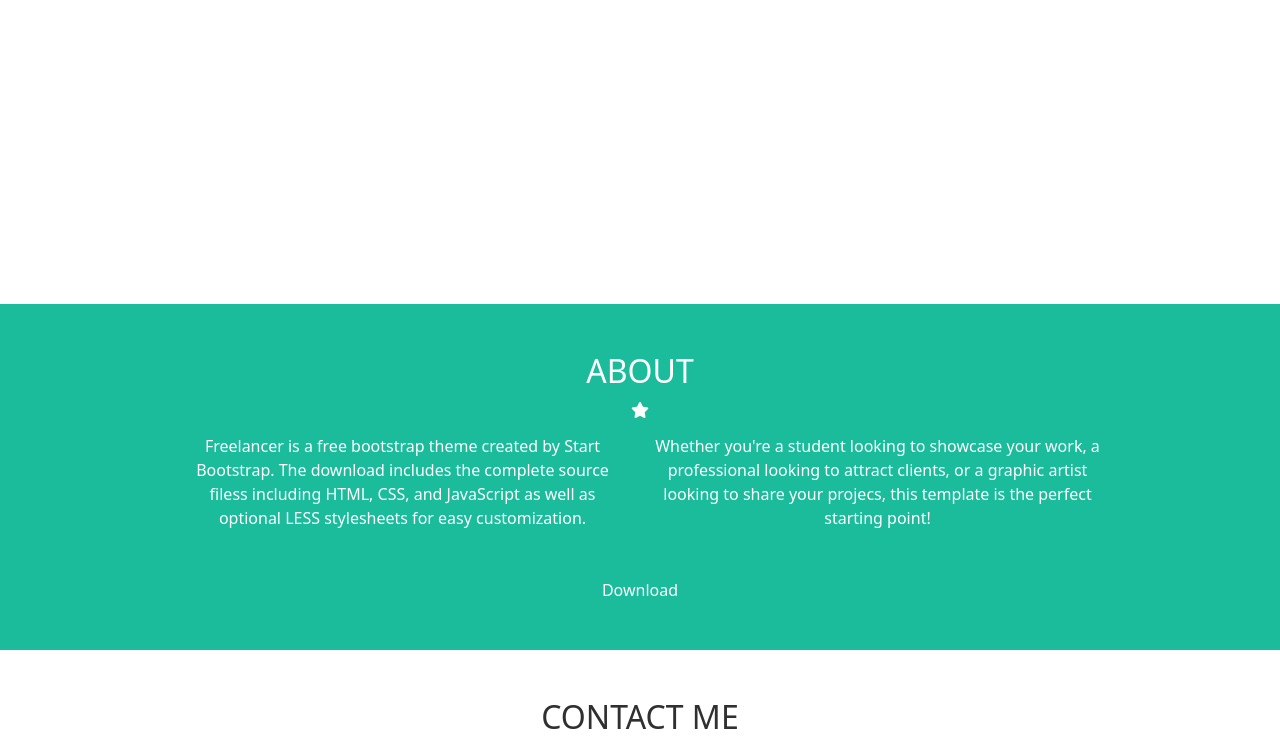
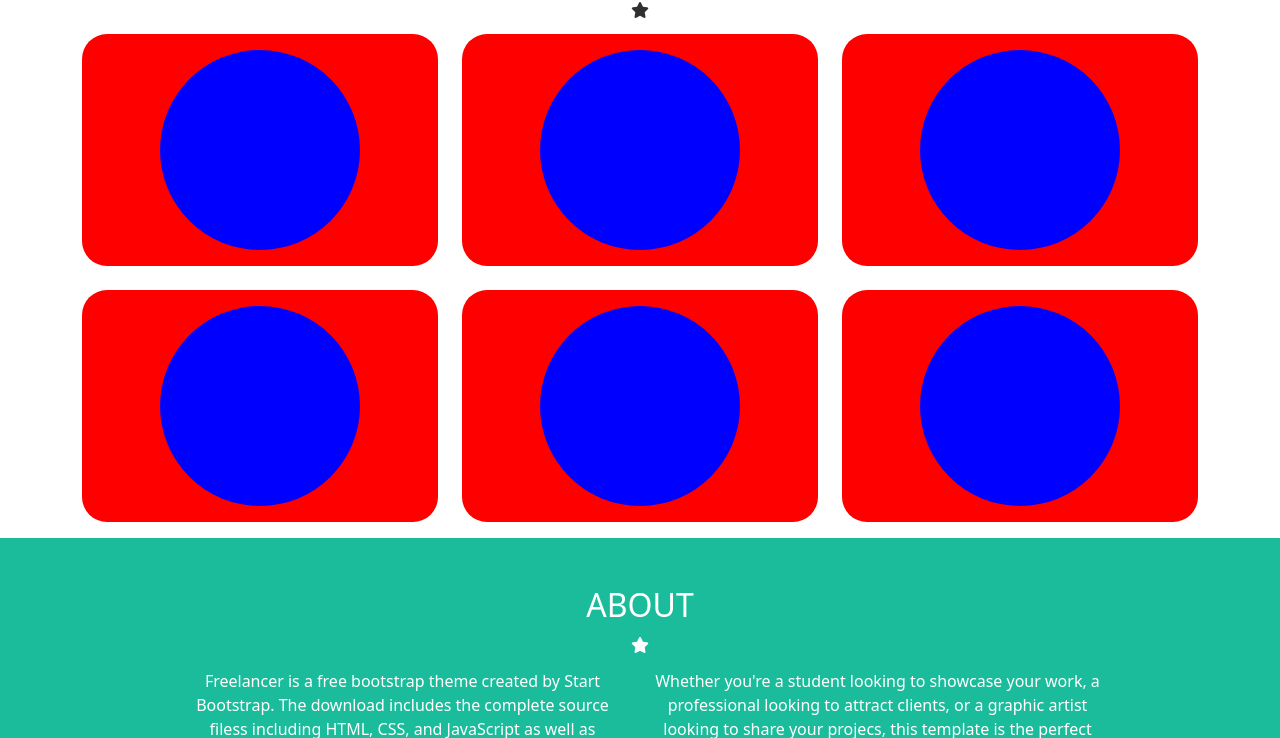
Before and after one commit to MyNameIsAlpaca/html-css-bootstrap-freelancer, a plain HTML site: page index.html in a window 1280 px wide. Shown: the part 569-1307 px from the top of the page. Drawn offline with nearby package versions, Linux system fonts and the light colour scheme.

Commit message:
feat: add middle section

```diff
--- a/css/style.css
+++ b/css/style.css
@@ -41,10 +41,15 @@ footer .footer-top {
 
 .main-top {
     background-color: white;
-    height: 400px;
 }
 
 .send-btn {
     background-color: #1abc9c;
     border: 0;
 }
+
+
+.bg-colored {
+    background-color: red;
+    border-radius: 25px;
+}
--- a/index.html
+++ b/index.html
@@ -61,6 +61,46 @@
 
     <main>
         <div class="main-top">
+            <div class="container">
+                <div class="container pt-5 text-center">
+                    <h2>Portfolio</h2>
+                    <i class="fa-solid fa-star pb-3"></i>
+                </div>
+                <div class="row pb-4">
+                    <div class="col-4">
+                        <div class="bg-colored d-flex justify-content-center py-3">
+                            <div class="immagine-test"></div>
+                        </div>
+                    </div>
+                    <div class="col-4">
+                        <div class="bg-colored d-flex justify-content-center py-3">
+                            <div class="immagine-test"></div>
+                        </div>
+                    </div>
+                    <div class="col-4">
+                        <div class="bg-colored d-flex justify-content-center py-3">
+                            <div class="immagine-test"></div>
+                        </div>
+                    </div>
+                </div>
+                <div class="row pb-3">
+                    <div class="col-4">
+                        <div class="bg-colored d-flex justify-content-center py-3">
+                            <div class="immagine-test"></div>
+                        </div>
+                    </div>
+                    <div class="col-4">
+                        <div class="bg-colored d-flex justify-content-center py-3">
+                            <div class="immagine-test"></div>
+                        </div>
+                    </div>
+                    <div class="col-4">
+                        <div class="bg-colored d-flex justify-content-center py-3">
+                            <div class="immagine-test"></div>
+                        </div>
+                    </div>
+                </div>
+            </div>
         </div>
         <div class="main-bottom">
             <div class="container pt-5 text-center ">
```
